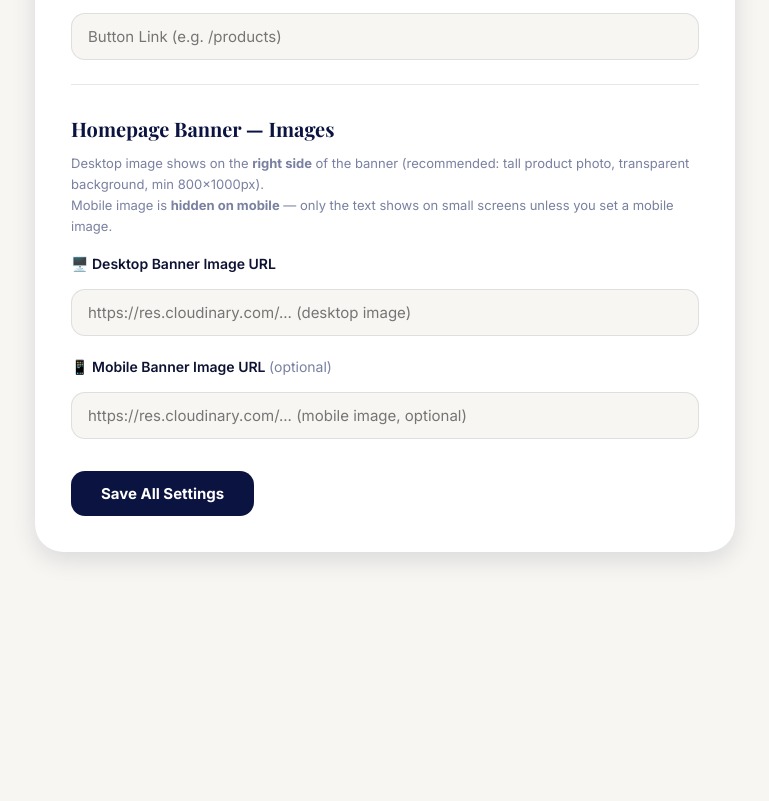
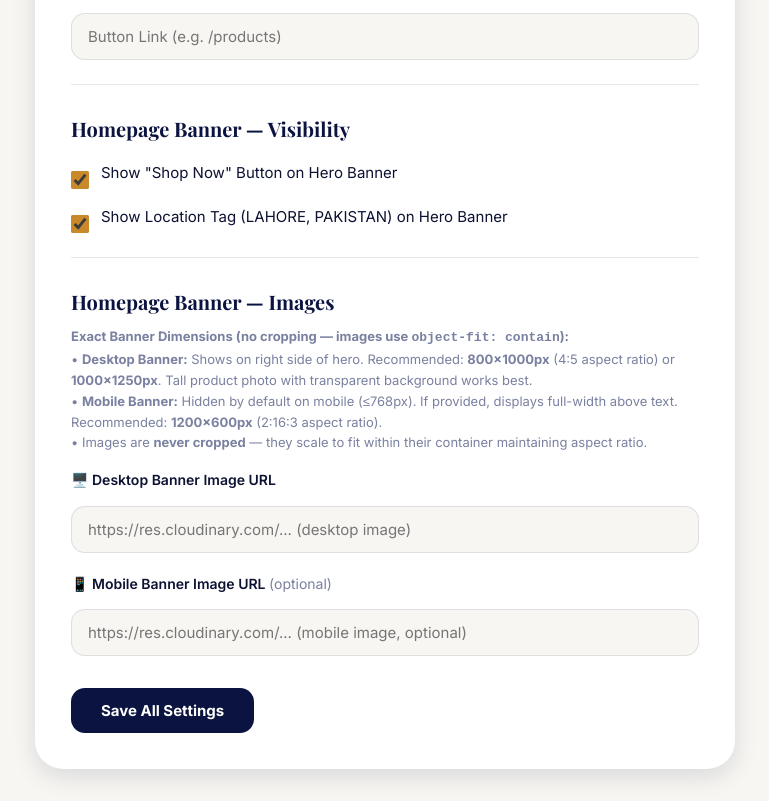
Before and after one commit to tayyab5050j-ai/razzaqia-traders, a React (Vite) app: page /store-settings in a window 1280 px wide. Shown: the part 2383-3184 px from the top of the page, without its empty margins (255-1024 px from the left). Before the commit the page ends 2967 px from the top, so only its background shows below. Built offline with nearby package versions, Linux system fonts and the light colour scheme; no server answers; the database is empty; sample sign-in values are in the browser's storage.

Commit message:
Complete update

```diff
--- a/src/admin/StoreSettings.jsx
+++ b/src/admin/StoreSettings.jsx
@@ -18,6 +18,8 @@ export default function StoreSettings() {
   const [heroSubtitle, setHeroSubtitle] = useState("");
   const [heroButtonText, setHeroButtonText] = useState("");
   const [heroButtonLink, setHeroButtonLink] = useState("");
+  const [showHeroButton, setShowHeroButton] = useState(true);
+  const [showLocation, setShowLocation] = useState(true);
   const [bannerImageDesktop, setBannerImageDesktop] = useState("");
   const [bannerImageMobile, setBannerImageMobile] = useState("");
 
@@ -48,8 +50,6 @@ export default function StoreSettings() {
   const [footerShopHeading, setFooterShopHeading] = useState("");
   const [footerCompanyHeading, setFooterCompanyHeading] = useState("");
   const [footerBottomText, setFooterBottomText] = useState("");
-
-  useEffect(() => { loadSettings(); }, []);
 
   const loadSettings = async () => {
     const settingsSnap = await getDoc(doc(db, "settings", "store"));
@@ -91,6 +91,10 @@ export default function StoreSettings() {
       setFooterShopHeading(data.footerShopHeading || "Shop");
       setFooterCompanyHeading(data.footerCompanyHeading || "Company");
       setFooterBottomText(data.footerBottomText || "Made with ❤️ in Lahore");
+
+      // Hero Banner Visibility
+      setShowHeroButton(data.showHeroButton !== false);
+      setShowLocation(data.showLocation !== false);
     }
 
     const bannerSnap = await getDoc(doc(db, "banners", "homepage"));
@@ -104,6 +108,8 @@ export default function StoreSettings() {
       setBannerImageMobile(b.imageMobile || "");
     }
   };
+
+  useEffect(() => { loadSettings(); }, []);
 
   const saveSettings = async () => {
     try {
@@ -125,6 +131,9 @@ export default function StoreSettings() {
         footerBrandText, footerTagline,
         footerShopHeading, footerCompanyHeading,
         footerBottomText,
+        // Hero Banner Visibility
+        showHeroButton,
+        showLocation,
       });
 
       await setDoc(doc(db, "banners", "homepage"), {
@@ -239,10 +248,35 @@ export default function StoreSettings() {
         <input placeholder="Button Link (e.g. /products)" value={heroButtonLink} onChange={(e) => setHeroButtonLink(e.target.value)} />
 
         <hr />
+        <h2>Homepage Banner — Visibility</h2>
+        <div style={{ marginTop: "12px", display: "flex", flexDirection: "column", gap: "12px" }}>
+          <label style={{ display: "flex", alignItems: "center", gap: "12px", cursor: "pointer", fontSize: "15px" }}>
+            <input
+              type="checkbox"
+              checked={showHeroButton}
+              onChange={(e) => setShowHeroButton(e.target.checked)}
+              style={{ width: "18px", height: "18px", accentColor: "var(--gold)" }}
+            />
+            <span>Show "Shop Now" Button on Hero Banner</span>
+          </label>
+          <label style={{ display: "flex", alignItems: "center", gap: "12px", cursor: "pointer", fontSize: "15px" }}>
+            <input
+              type="checkbox"
+              checked={showLocation}
+              onChange={(e) => setShowLocation(e.target.checked)}
+              style={{ width: "18px", height: "18px", accentColor: "var(--gold)" }}
+            />
+            <span>Show Location Tag (LAHORE, PAKISTAN) on Hero Banner</span>
+          </label>
+        </div>
+
+        <hr />
         <h2>Homepage Banner — Images</h2>
-        <p style={{ color: "var(--text-muted)", fontSize: "13px", marginTop: "8px" }}>
-          Desktop image shows on the <strong>right side</strong> of the banner (recommended: tall product photo, transparent background, min 800×1000px).<br />
-          Mobile image is <strong>hidden on mobile</strong> — only the text shows on small screens unless you set a mobile image.
+        <p style={{ color: "var(--text-muted)", fontSize: "13px", marginTop: "8px", lineHeight: 1.6 }}>
+          <strong>Exact Banner Dimensions (no cropping — images use <code>object-fit: contain</code>):</strong><br />
+          • <strong>Desktop Banner:</strong> Shows on right side of hero. Recommended: <strong>800×1000px</strong> (4:5 aspect ratio) or <strong>1000×1250px</strong>. Tall product photo with transparent background works best.<br />
+          • <strong>Mobile Banner:</strong> Hidden by default on mobile (≤768px). If provided, displays full-width above text. Recommended: <strong>1200×600px</strong> (2:16:3 aspect ratio).<br />
+          • Images are <strong>never cropped</strong> — they scale to fit within their container maintaining aspect ratio.
         </p>
 
         <label style={{ display: "block", marginTop: "16px", fontWeight: 600, fontSize: "14px", color: "var(--text-dark)" }}>
--- a/src/index.css
+++ b/src/index.css
@@ -240,7 +240,7 @@ body {
   max-height: 800px;
   display: flex;
   align-items: center;
-  justify-content: center;
+  justify-content: space-between;
   overflow: hidden;
   background:
     radial-gradient(ellipse at 70% 20%, rgba(201,137,42,0.18) 0%, transparent 55%),
@@ -249,6 +249,24 @@ body {
   color: white;
   padding: 0 64px;
   text-align: center;
+}
+
+.hero-image {
+  position: absolute;
+  right: 64px;
+  top: 50%;
+  transform: translateY(-50%);
+  max-width: 48%;
+  max-height: 90%;
+  z-index: 0;
+  pointer-events: none;
+}
+
+.hero-image img {
+  width: 100%;
+  height: 100%;
+  object-fit: contain;
+  filter: drop-shadow(0 24px 48px rgba(0,0,0,0.35));
 }
 
 /* Subtle grid overlay */
@@ -1435,6 +1453,8 @@ body {
   .search-box { min-width: 0; padding: 9px 12px; }
   .cart-btn { padding: 10px 14px; font-size: 13px; }
   .hero h1 { font-size: 42px; }
+  .hero-image { display: none; }
+  .hero { justify-content: center; padding: 0 24px; }
   .category-grid { padding: 28px 16px; grid-template-columns: repeat(auto-fit, minmax(130px, 1fr)); }
   .product-grid { grid-template-columns: repeat(2, 1fr); gap: 12px; justify-content: start; }
   .product-details { padding: 24px 16px; }
--- a/src/pages/Home.jsx
+++ b/src/pages/Home.jsx
@@ -15,6 +15,8 @@ export default function Home() {
   const [bannerLoading, setBannerLoading] = useState(true);
   const [isMobile, setIsMobile] = useState(window.innerWidth <= 768);
   const settings = useStoreSettings();
+  const showLocation = settings?.showLocation !== false;
+  const showHeroButton = settings?.showHeroButton !== false;
 
   useEffect(() => {
     loadProducts();
@@ -55,9 +57,10 @@ export default function Home() {
       {!bannerLoading && (
         <section className="hero">
           <div className="hero-content">
-            <p className="location">📍 LAHORE, PAKISTAN</p>
+            {showLocation && <p className="location">📍 LAHORE, PAKISTAN</p>}
             <h1>{banner?.title}</h1>
             <p className="hero-description">{banner?.subtitle}</p>
+            {showHeroButton && (
               <div className="hero-buttons">
                 <button
                   className="shop-btn"
@@ -66,6 +69,7 @@ export default function Home() {
                   {banner?.buttonText}
                 </button>
               </div>
+            )}
           </div>
 
           {heroImage && (
```
Also changed, not shown: src/components/HeroSection.jsx (+7 -5 lines). Lines whose indentation alone changed are shown as unchanged.
